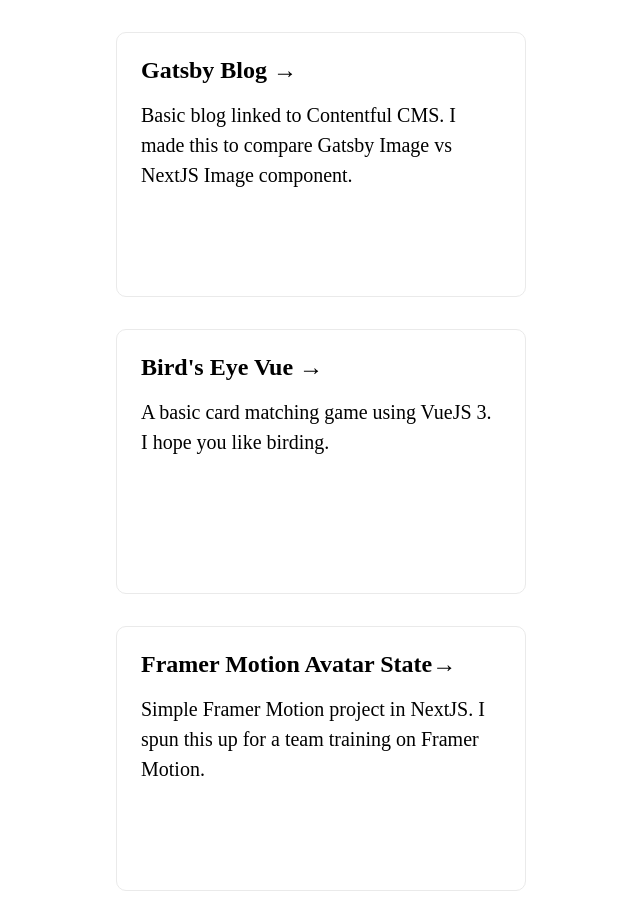
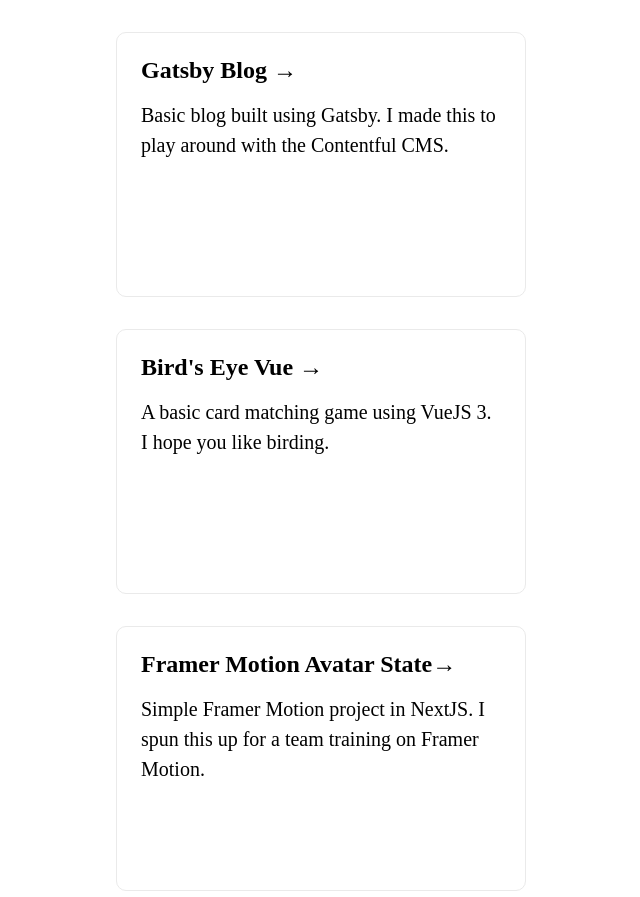
Before and after one commit to arielbot/at-adams-folio, a Next.js app: page / in a window 1280 px wide. Shown: the part 1048-1945 px from the top of the page, without its empty margins (87-727 px from the left). Built offline with nearby package versions, Linux system fonts and the light colour scheme.

Commit message:
minor tweaks to resume and contentful experience

```diff
--- a/components/Footer.js
+++ b/components/Footer.js
@@ -26,7 +26,7 @@ const Footer = () => {
                             GitHub
                         </a>
                         <a
-                            href="/files/arielAdams_resume2021.pdf" target="_blank"
+                            href="/files/aAdams_resume.pdf" target="_blank"
                             rel="noopener noreferrer" className={`transition-colors hover ${styles.footerLink}`}
                         >
                             Download My Resume
--- a/components/Projects.js
+++ b/components/Projects.js
@@ -26,7 +26,7 @@ const Projects = () => {
               },
             }}>
           <h3>Gatsby Blog &rarr;</h3>
-          <p>Basic blog linked to Contentful CMS. I made this to compare Gatsby Image vs NextJS Image component.</p>
+          <p>Basic blog built using Gatsby. I made this to play around with the Contentful CMS.</p>
         </motion.a>
 
         <motion.a href="https://birds-eye-vue3.netlify.app/" target="_blank" className={styles.card} whileHover={{
```
Also changed, not shown: 2 other files (tests, documents, lock files or other folders).
